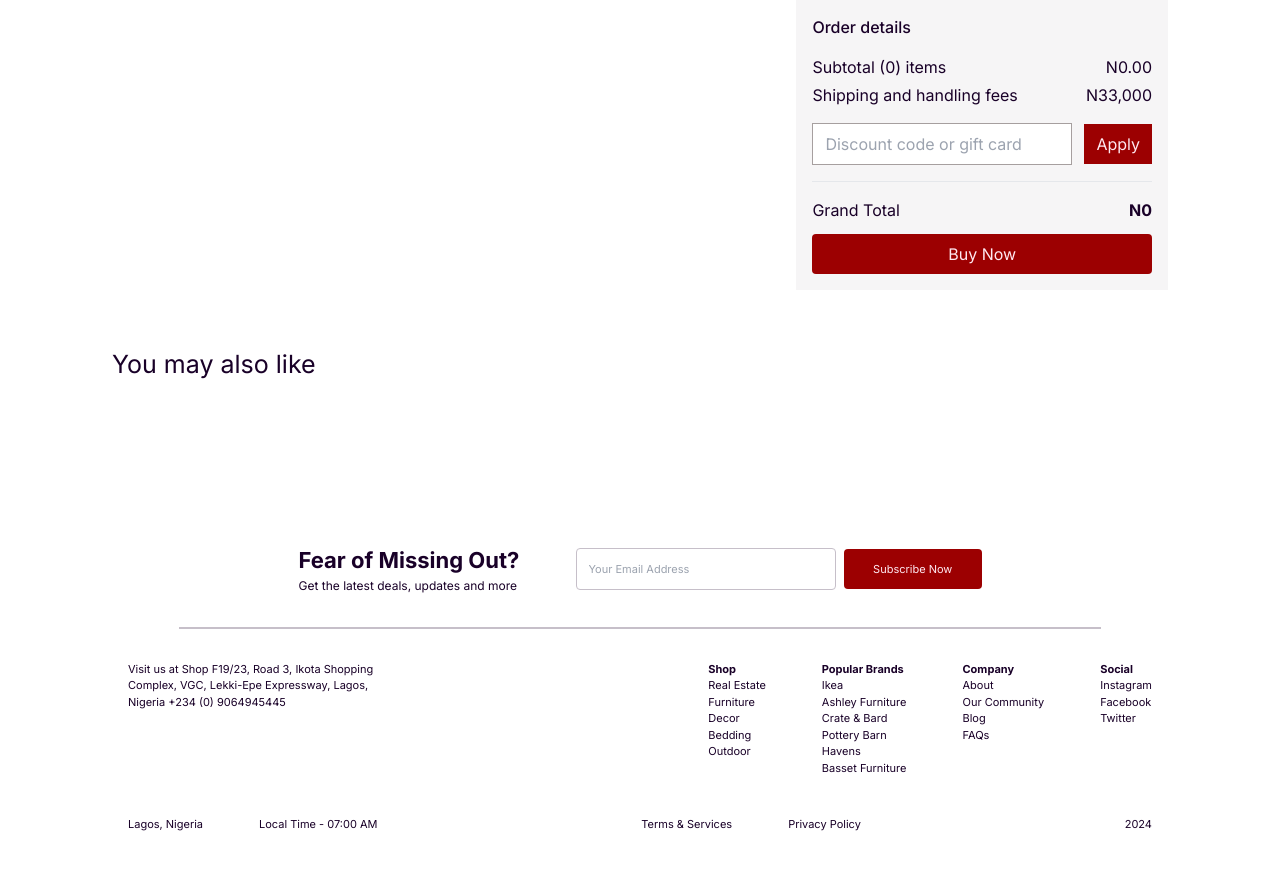
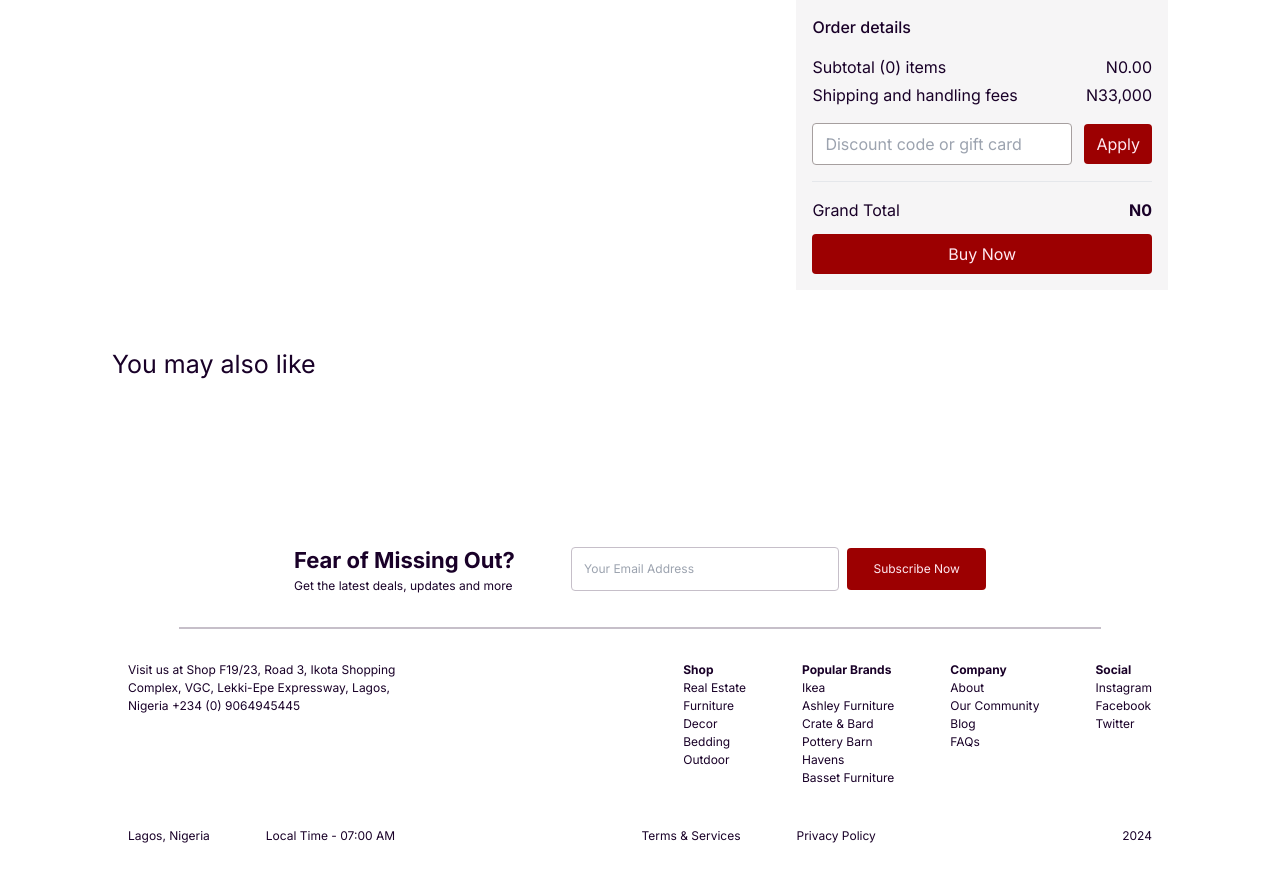
Before and after one commit to juskins/Timbu-Cloud-Shop-HNG11-task2-, a React (Vite) app: page /checkout in a window 1280 px wide. Shown: the part 240-1122 px from the top of the page. Built offline with nearby package versions, Linux system fonts and the light colour scheme.

Commit message:
Modified input stylings

```diff
--- a/src/components/Footer.jsx
+++ b/src/components/Footer.jsx
@@ -4,7 +4,7 @@ import { Link } from 'react-router-dom'
 
 const Footer = () => {
   return (
-    <div className='py-8 px-4 lg:px-32 text-[11px] md:py-12 mx-auto max-w-[1440px] text-[#190028] bg-[#FAFAFB] md:bg-white'>
+    <div className='py-8 px-4 lg:px-32 text-[12px] md:py-12 mx-auto max-w-[1440px] text-[#190028] bg-[#FAFAFB] md:bg-white'>
         <div className='lg:flex hidden justify-center lg:order-none order-2 items-center gap-14 '>
             <div className='lg:w-[221px]'>
                 <p className='font-bold text-[22px]'>Fear of Missing Out?</p>
--- a/src/components/ProductItem.jsx
+++ b/src/components/ProductItem.jsx
@@ -19,7 +19,6 @@ const ProductItem = ({product}) => {
       document.querySelector('.message').scrollIntoView();
       setTimeout(() => {
         setMessage('');
-        document.querySelector('.productItem').scrollIntoView();
       }, 1000);
     }
     else{
@@ -27,7 +26,6 @@ const ProductItem = ({product}) => {
       document.querySelector('.message').scrollIntoView();
       setTimeout(() => {
           setMessage('');
-          document.querySelector('.productItem').scrollIntoView();
       }, 1000);
   }
 
@@ -35,7 +33,7 @@ const ProductItem = ({product}) => {
 
   }
   return (
-    <div className="productItem hover:shadow-shadow p-4 md:gap-2 gap-[2px] flex flex-col justify-center flex-grow box-border overflow-hidden">
+    <div className="hover:shadow-shadow p-4 md:gap-2 gap-[2px] flex flex-col justify-center flex-grow box-border overflow-hidden">
         <Link to={`/products/${product.id}`}><img className=' h-[180px] w-[166px] md:h-[270px] md:w-[247px]' src={product.image} alt=""/></Link>
         <div className='flex flex-col gap-2 text-[#190028]'>
           <div className="font-bold text-[14px] w-60 leading-[16.8px] text-[#190028] text-left">{product.title.substring(0, 30)}</div>
--- a/src/pages/Checkout.jsx
+++ b/src/pages/Checkout.jsx
@@ -103,8 +103,8 @@ const decreaseQty = (id) =>{
                 </div>
               </div>
               <div className='flex items-center border-b-1 pb-4'>
-                <input type="text" placeholder='Discount code or gift card' className=' py-2 px-3 mr-3' style={{border:'1px solid #A69F9F'}}/>
-                <button style={{backgroundColor:'#9C0001',color:'#FFE8F1'}} className='py-2 px-3'>Apply</button>
+                <input type="text" placeholder='Discount code or gift card' className=' py-2 rounded px-3 mr-3' style={{border:'1px solid #A69F9F'}}/>
+                <button style={{backgroundColor:'#9C0001',color:'#FFE8F1'}} className='py-2 rounded px-3'>Apply</button>
               </div>
               <div className='flex justify-between'>
                 <p>Grand Total</p>
```
